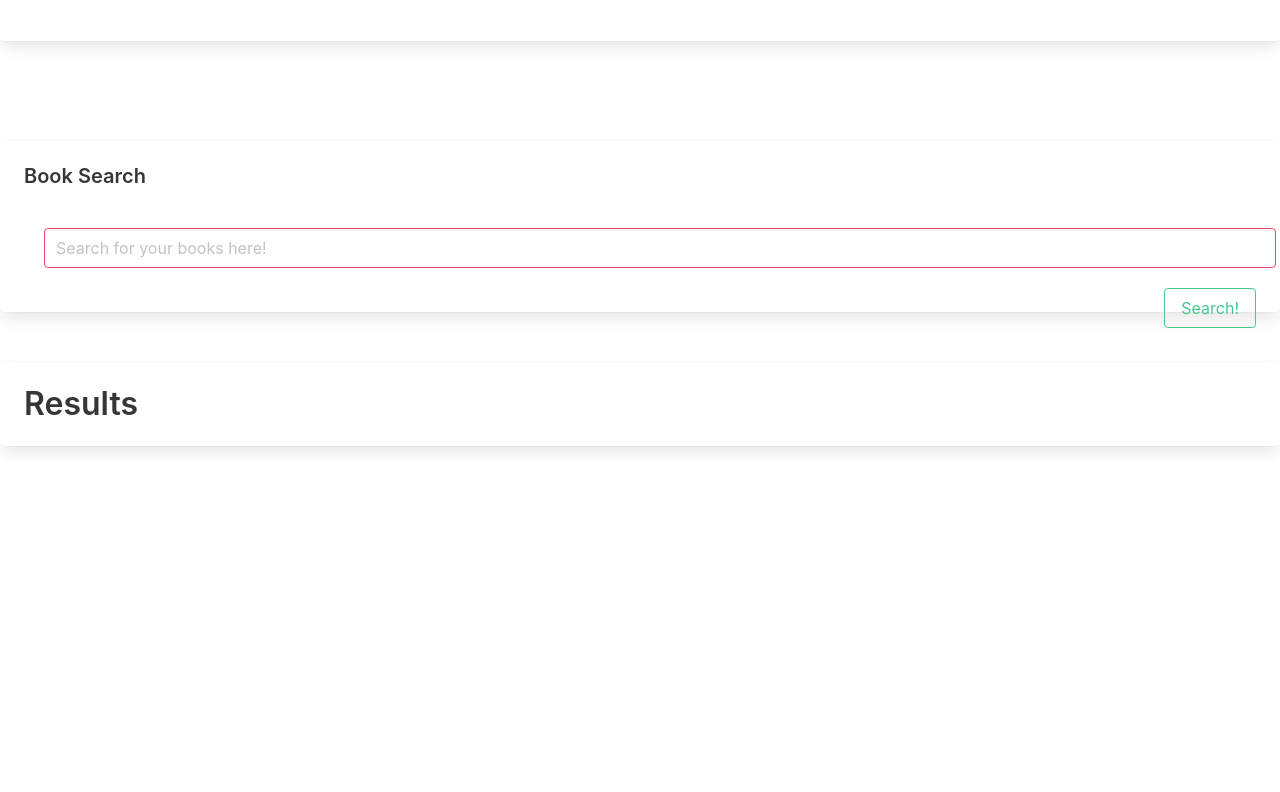
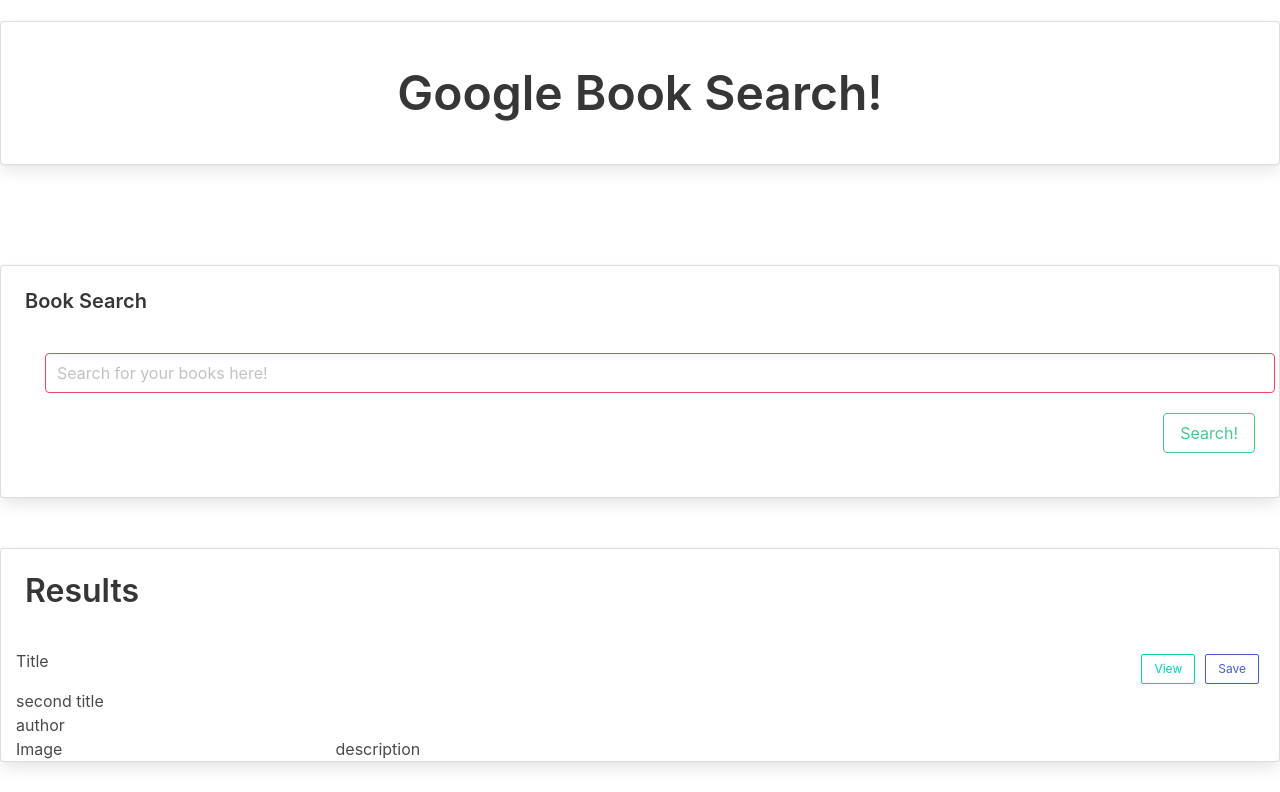
Before and after one commit to johnsondavid1107/craffeeGBooks, a React (Create React App) app in the folder g_books/client/: page /search in a window 1280 px wide. Shown: the part 275-1067 px from the top of the page. Before the commit the page ends 800 px from the top, so only its background shows below. Built offline with nearby package versions, Linux system fonts and the light colour scheme.

Commit message:
added bootstrap grid system

```diff
--- a/g_books/client/package.json
+++ b/g_books/client/package.json
@@ -8,6 +8,7 @@
     "@testing-library/react": "^11.2.5",
     "@testing-library/user-event": "^12.6.3",
     "axios": "^0.21.1",
+    "bootstrap": "^4.6.0",
     "react": "^17.0.1",
     "react-dom": "^17.0.1",
     "react-router-dom": "^5.2.0",
--- a/g_books/client/src/components/BookCard.js
+++ b/g_books/client/src/components/BookCard.js
@@ -1,8 +1,6 @@
 import React from "react"
 
-function BookCard(props) {
-    const { title, author, picture, description } = props
-
+function BookCard() {
     const styles = {
         buttonMargin: {
             margin: "5px"
@@ -10,7 +8,37 @@
     }
 
     return (
-        <div>
+        <div className="container-fluid">
+            <div className="row">
+                <div className="col">Title</div>
+
+                <div className="col d-flex justify-content-end">
+                    <button className="button  is-small is-primary is-outlined" style={styles.buttonMargin}>View</button>
+                    <button className="button  is-small is-link is-outlined" style={styles.buttonMargin}>Save</button>
+                </div>
+            </div>
+            <div className="row">
+                <div className="col">second title</div>
+            </div>
+            <div className="row">
+                <div className="col">author</div>
+            </div>
+            <div className="row">
+                <div className="col-3">Image</div>
+                <div className="col-9">description</div>
+            </div>
+
+
+        </div>
+
+
+    )
+
+}
+export default BookCard
+
+
+{/* <div>
 <div className="columns">
     <div className="column">
         {title}
@@ -50,8 +78,42 @@
 
 
 
+</div> */}
+
+
+
+//_____________________________________
+
+
+{/* <div>
+<div className="columns">
+    <div className="column is-2">
+        First column
     </div>
-    )
+    <div className="column is-flex is-justify-content-flex-end is-narrow">
+        <button className="button  is-small is-primary is-outlined" style={styles.buttonMargin}>View</button>
+        <button className="button  is-small is-link is-outlined" style={styles.buttonMargin}>Save</button>
+    </div>
 
-}
-export default BookCard
+</div>
+<div className="columns">
+    <div className="column">
+        Title Two
+    </div>
+
+</div>
+<div className="columns">
+    <div className="column">
+        Author
+    </div>
+
+</div>
+<div className="columns">
+    <div className="column is-one-third">
+        Image
+    </div>
+    <div className="column ">
+        Lorem, ipsum dolor sit amet consectetur adipisicing elit. Libero accusantium, inventore ea, error odio architecto eveniet perferendis molestiae necessitatibus sunt quod optio eius alias deserunt adipisci. Dolor ad cupiditate amet quas est commodi? In modi atque nam dolor officia nobis ipsa, ipsum, dolores accusamus commodi exercitationem sapiente voluptas aut reprehenderit harum tempore reiciendis aliquid sunt iusto libero officiis. Architecto molestiae id sed molestias, porro perspiciatis beatae velit, pariatur repudiandae in enim. Fuga dignissimos, voluptatum ipsum praesentium, voluptates natus repellendus soluta quis aut, voluptatibus cupiditate sunt sit? Voluptatem ab fugiat odio sequi nisi, optio porro sed cumque saepe corrupti, vel possimus.
+    </div>
+
+</div> */}
--- a/g_books/client/src/components/ResultsCard.js
+++ b/g_books/client/src/components/ResultsCard.js
@@ -17,6 +17,7 @@
                         <p className="title is-3 is-flex">
                             Results
                     </p>
+
                         {props.books.map((book) => (
                             <BookCard
                                 title={book.volumeInfo.title}
@@ -28,6 +29,7 @@
                         ))}
                     </div>
                 </div>
+                <BookCard />
             </div>
         </div>
     )
--- a/g_books/client/src/index.js
+++ b/g_books/client/src/index.js
@@ -3,6 +3,7 @@
 import './index.css';
 import App from './App';
 import reportWebVitals from './reportWebVitals';
+import "bootstrap/dist/css/bootstrap.min.css"
 
 ReactDOM.render(
   <React.StrictMode>
```
Also changed, not shown: 1 other file (tests, documents, lock files or other folders). Lines whose indentation alone changed are shown as unchanged.
